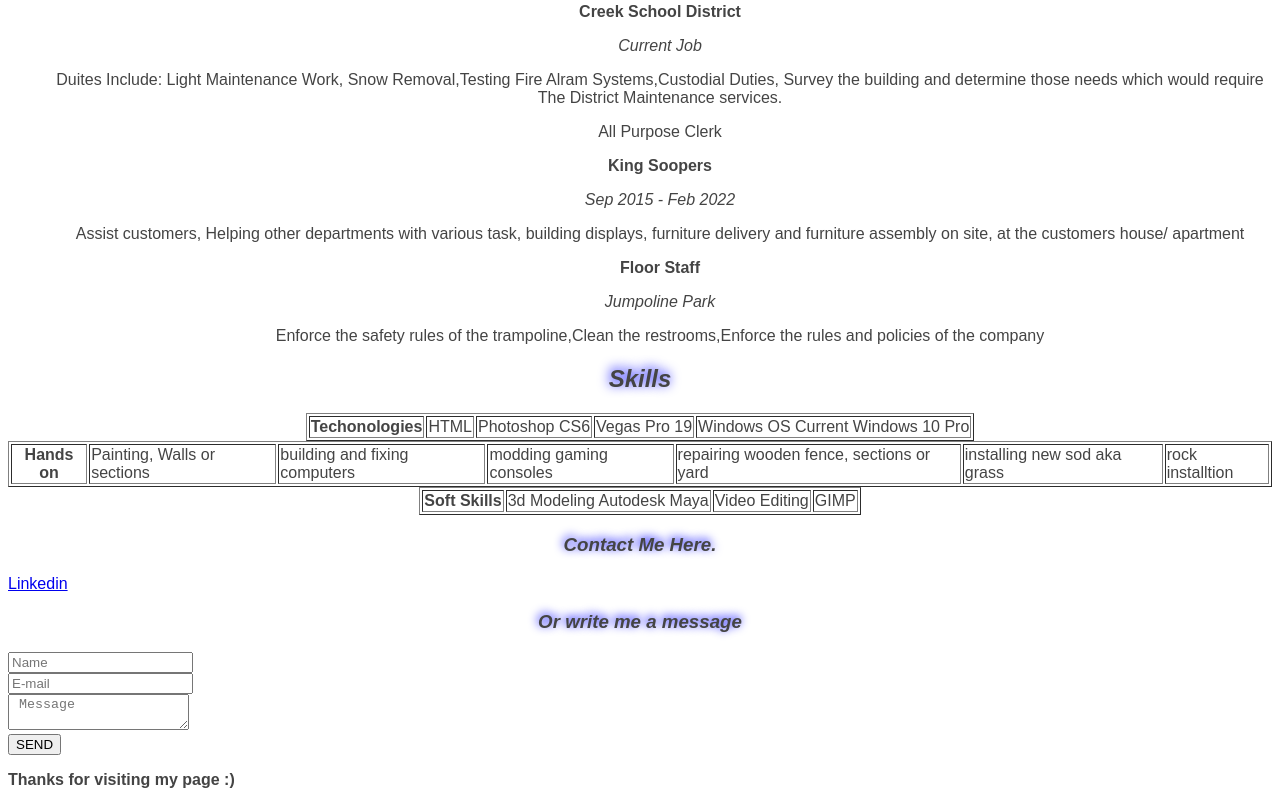
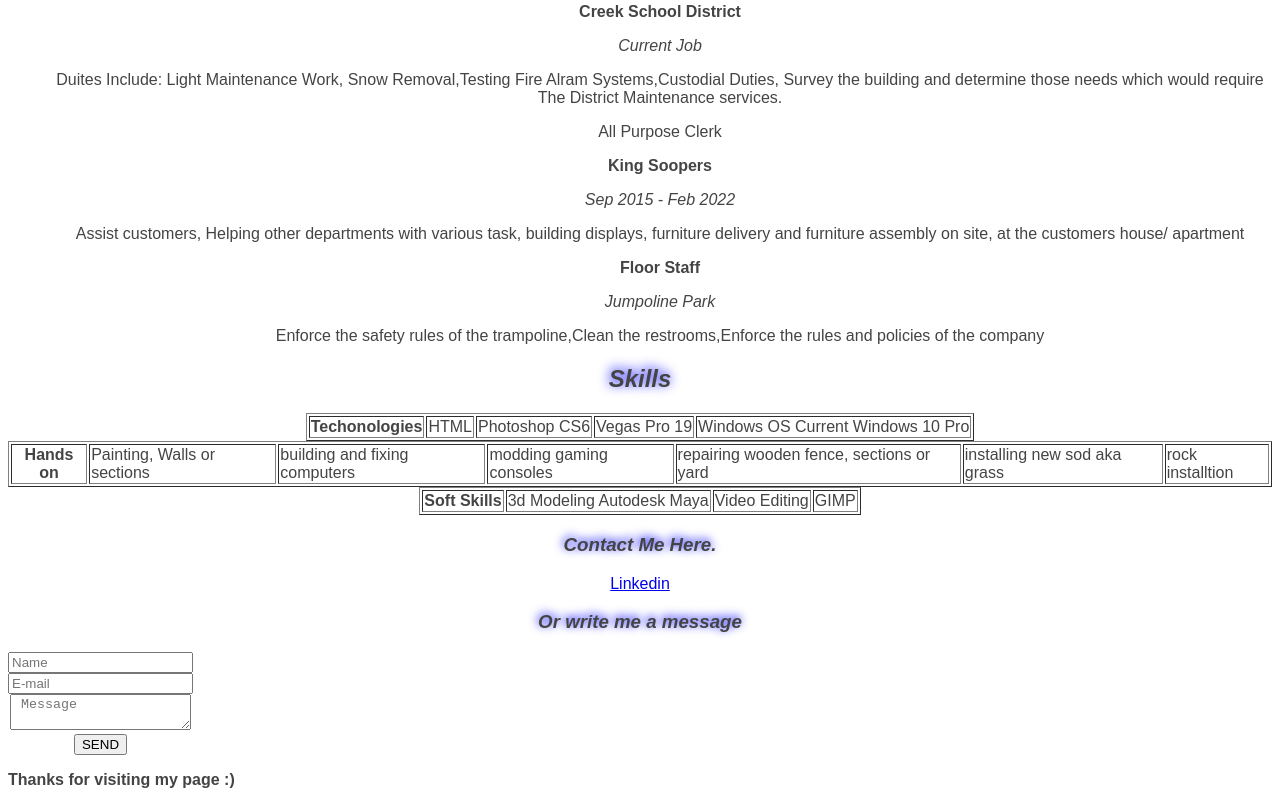
Before and after one commit to gamedave92/Static-Web, a plain HTML site: page Index.html in a window 1280 px wide. Shown: the part 594-1399 px from the top of the page. Drawn offline with Linux system fonts and the light colour scheme.

Commit message:
Update style.css

```diff
--- a/style.css
+++ b/style.css
@@ -42,6 +42,21 @@ img {
   border-width: 2px;
 }
 
+a {
+  text-align: center;
+  display: block;
+}
+
+div.form {
+  display: block;
+  text-align: center;
+}
+
+form {
+  text-align: center;
+  display: inline-block;
+}
+
 ul.joblist {
   text-align: center;
   list-style: none;
```
